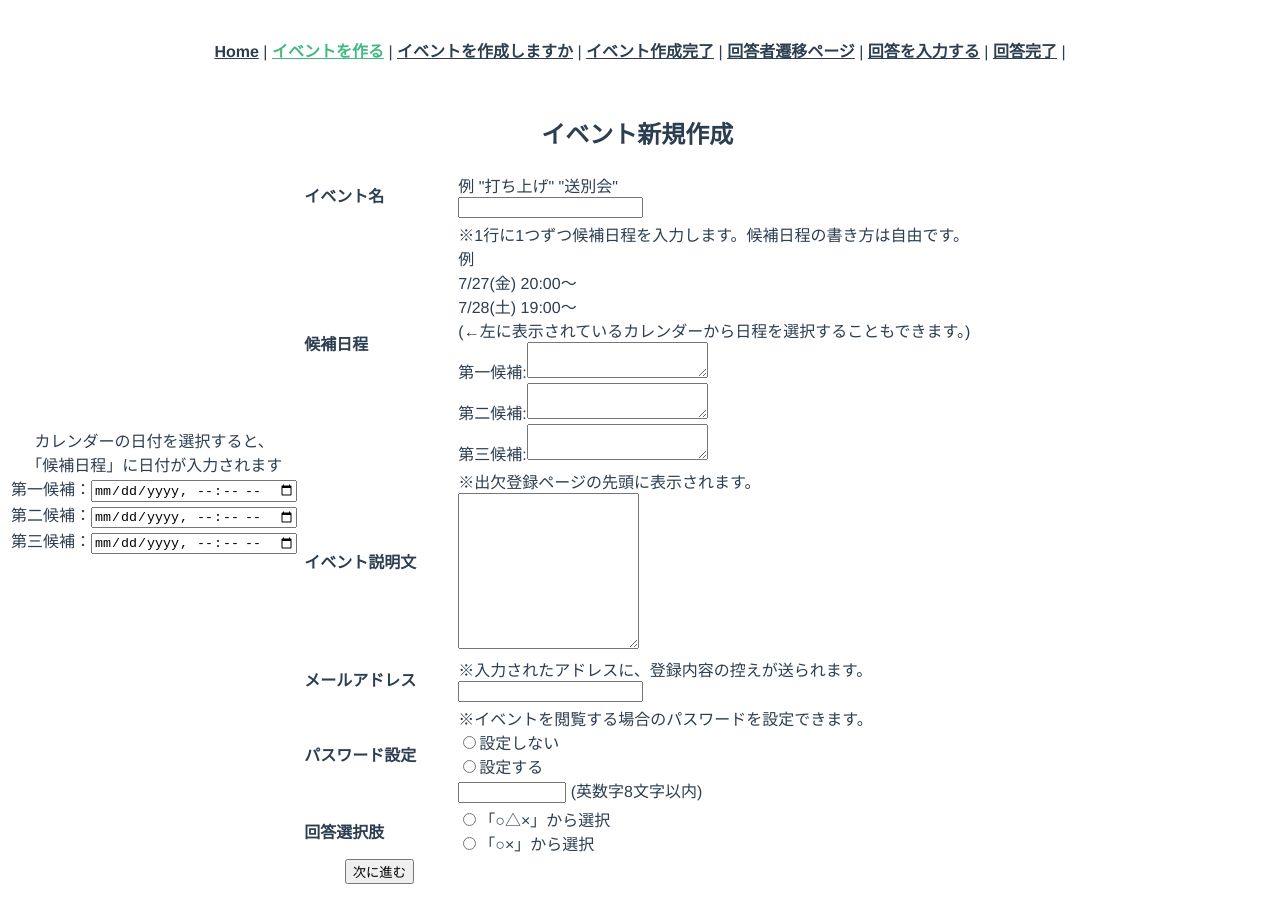
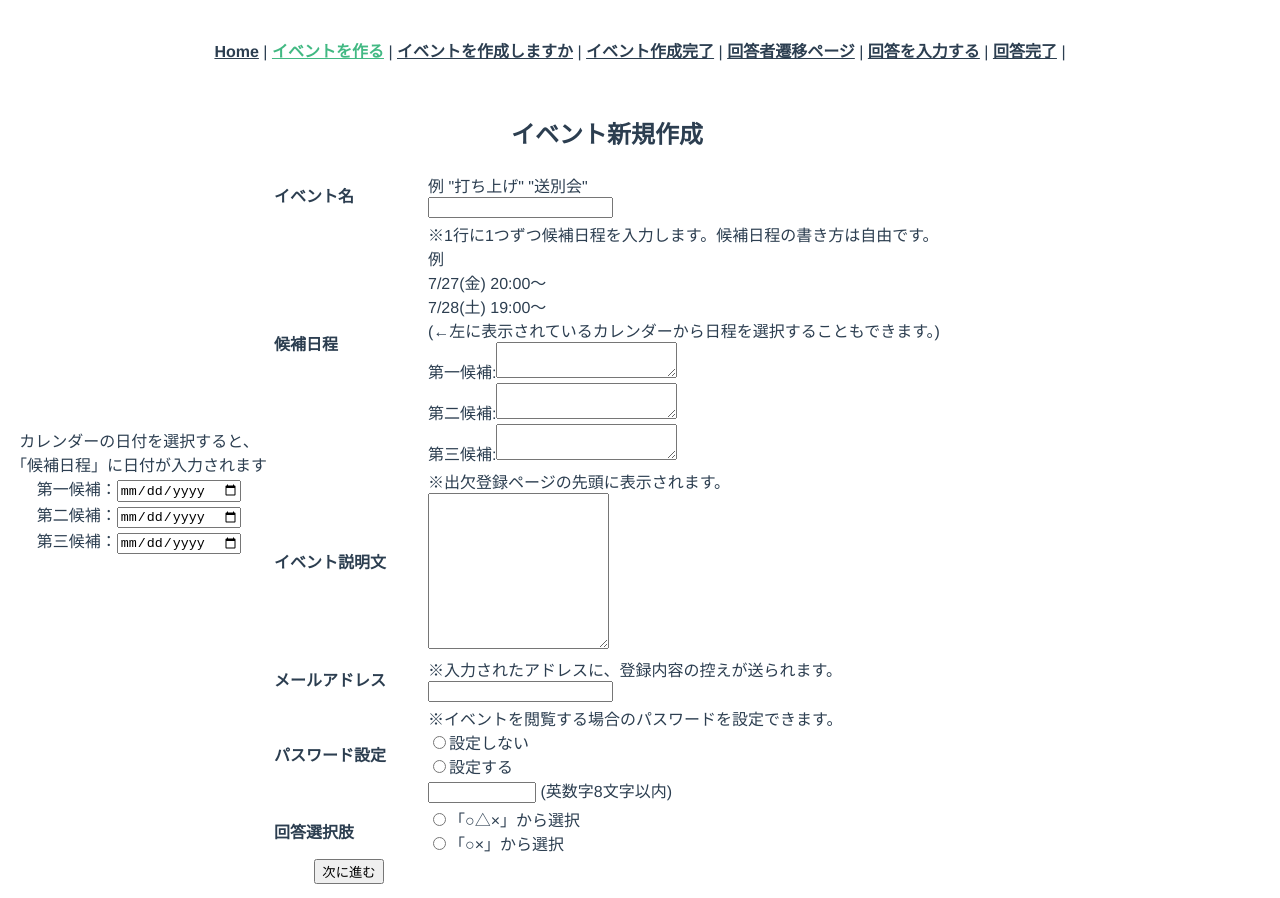
Before and after one commit to kanacoyn/arrangeapp, a Vue app: page /event in a window 1280 px wide. Built offline with nearby package versions, Linux system fonts and the light colour scheme.

Commit message:
日付のでstep1終了

```diff
--- a/src/views/Event.vue
+++ b/src/views/Event.vue
@@ -9,7 +9,7 @@
             </div>
 
             第一候補：<input
-              type="datetime-local"
+              type="date"
               step="1800"
               id="dateFirstChoice"
               name="スケジュール"
@@ -18,7 +18,7 @@
             /><br />
 
             第二候補：<input
-              type="datetime-local"
+              type="date"
               step="1800"
               id="dateSecondChoice"
               name="スケジュール"
@@ -27,7 +27,7 @@
             /><br />
 
             第三候補：<input
-              type="datetime-local"
+              type="date"
               step="1800"
               id="dateThirdChoice"
               name="スケジュール"
```
